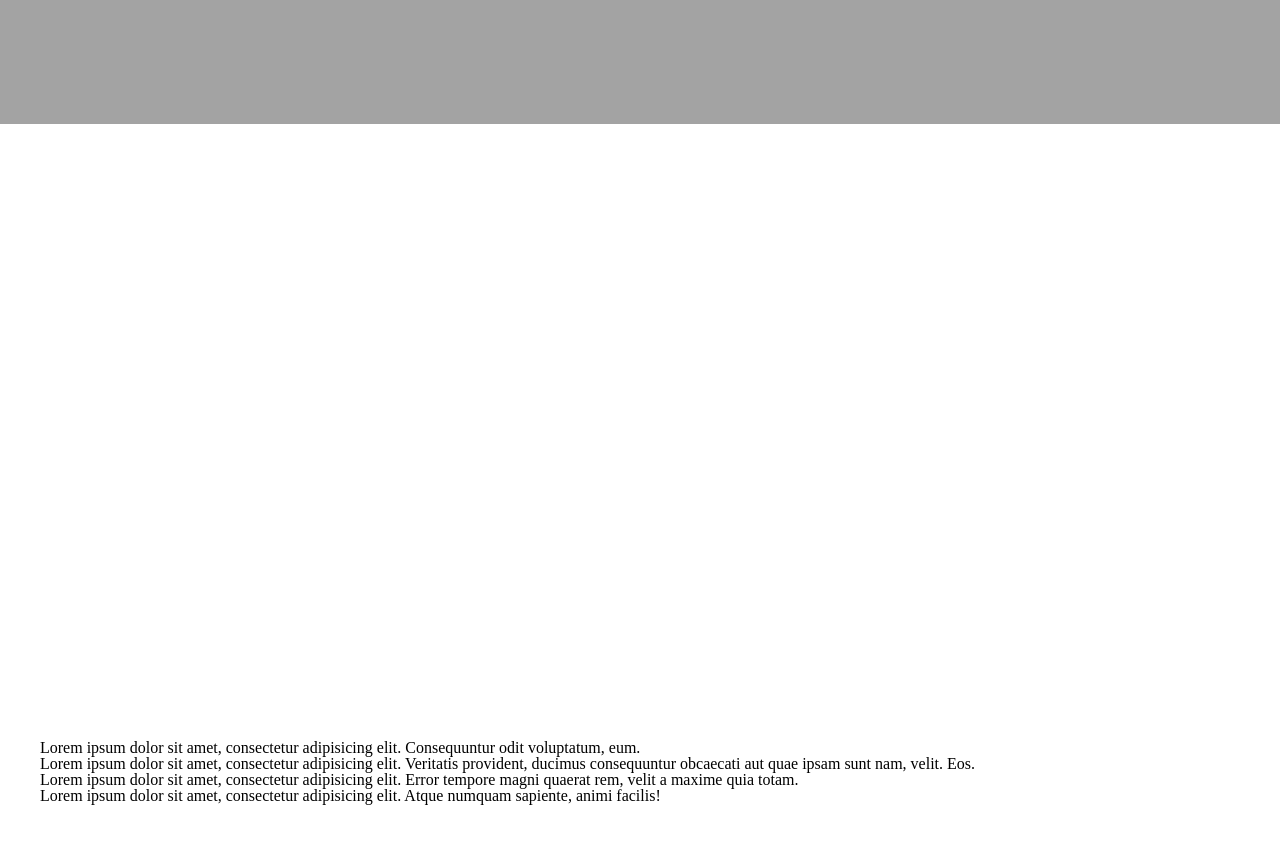
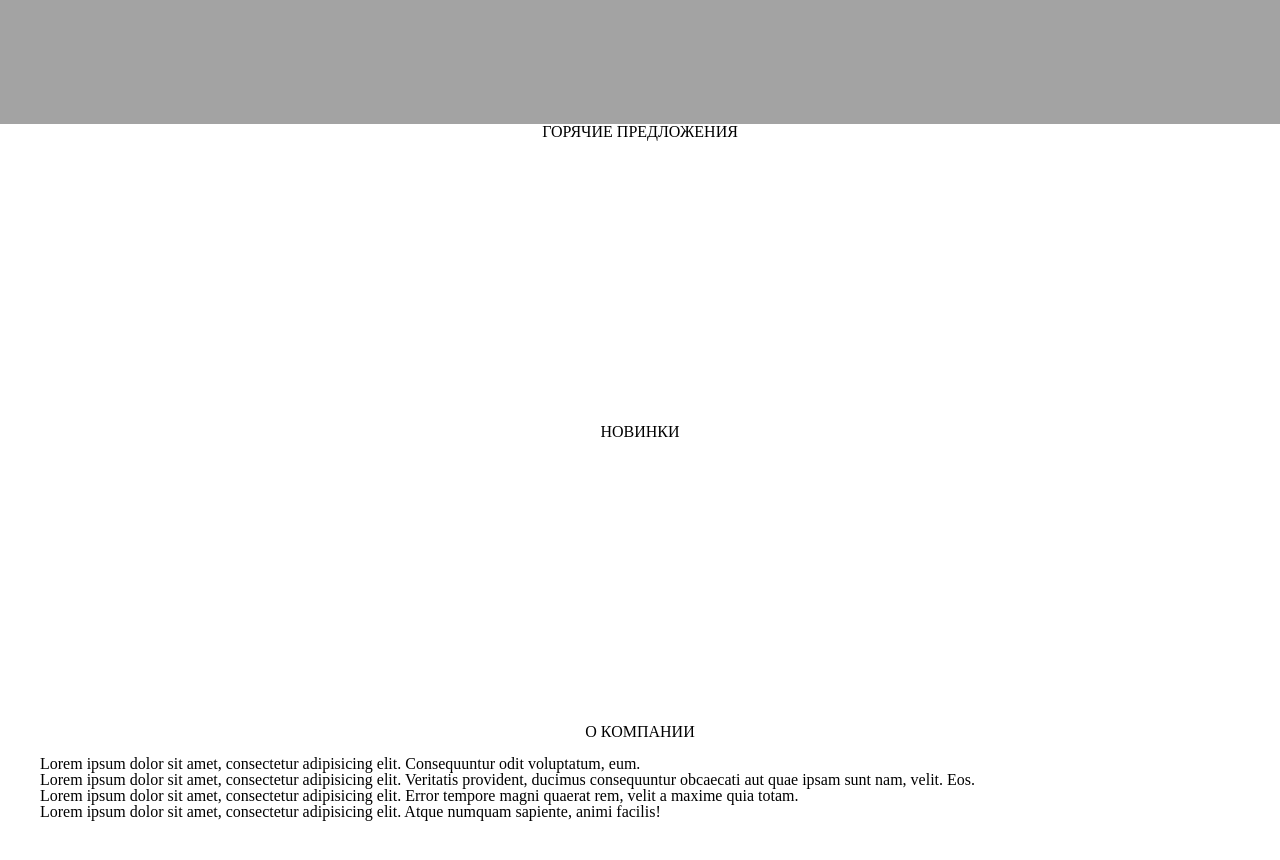
Before and after one commit to cofeua/html5, a plain HTML site: page public_html/index.html in a window 1280 px wide. Shown: the part 460-1320 px from the top of the page. Drawn offline with Linux system fonts and the light colour scheme.

Commit message:
home work 3

```diff
--- a/public_html/index.html
+++ b/public_html/index.html
@@ -47,14 +47,14 @@
       <div class="menuitem"></div>
       <div class="menuitem"></div>
     </div>
-    <div id="hot" class="boxes"></div>
-    <div id="nova" class="boxes"></div>
+    <div id="hot" class="boxes"><h3>ГОРЯЧИЕ ПРЕДЛОЖЕНИЯ</h3></div>
+    <div id="nova" class="boxes"><h3>НОВИНКИ</h3></div>
   </div>
 </div>
 <!--  #about>.wrapper>div.title+div.about>img+p{lorem15}*4 -->
 <div id="about">
   <div class="wrapper">
-    <div class="title"></div>
+    <div class="title"><h3>О КОМПАНИИ</h3></div>
     <div class="about">
       <img src="" alt="">
       <p>Lorem ipsum dolor sit amet, consectetur adipisicing elit. Consequuntur odit voluptatum, eum.</p>
--- a/public_html/style.css
+++ b/public_html/style.css
@@ -128,8 +128,9 @@ html, body {
 #content {
     background: #fff;
 }
-#content .wrapper {
-    height: 600px; // ДЛЯ ТЕСТА
+
+#content .boxes {
+    height: 300px; // ДЛЯ ТЕСТА
 }
 
 /*  ************************ about *************************  */
@@ -139,6 +140,9 @@ html, body {
 #about .wrapper {
     height: 300px; // ДЛЯ ТЕСТА
 }
+#about .title, h3 {
+    text-align: center;
+}
 
 /* ************************* footer ************************  */
 #footer {
```
